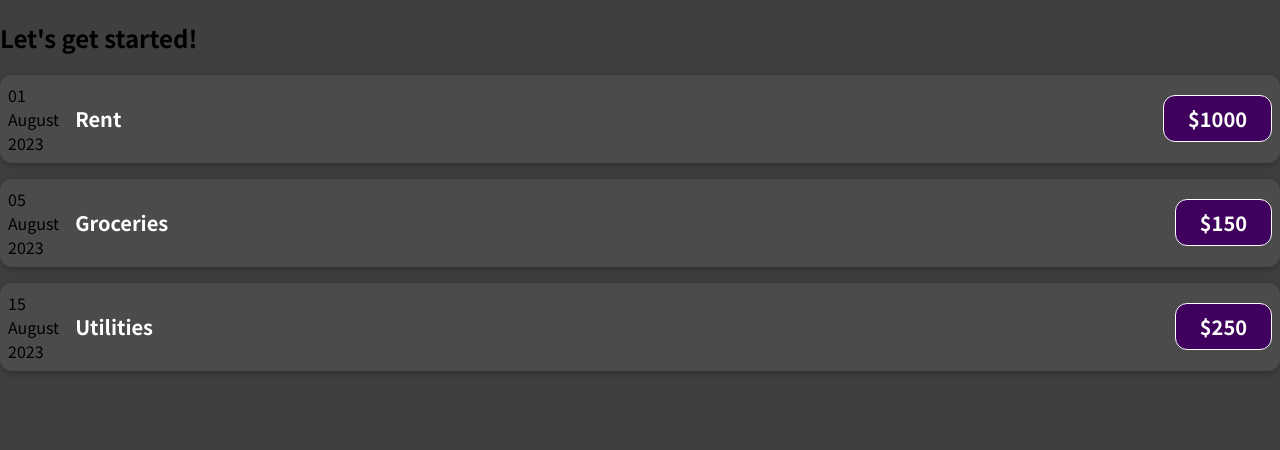
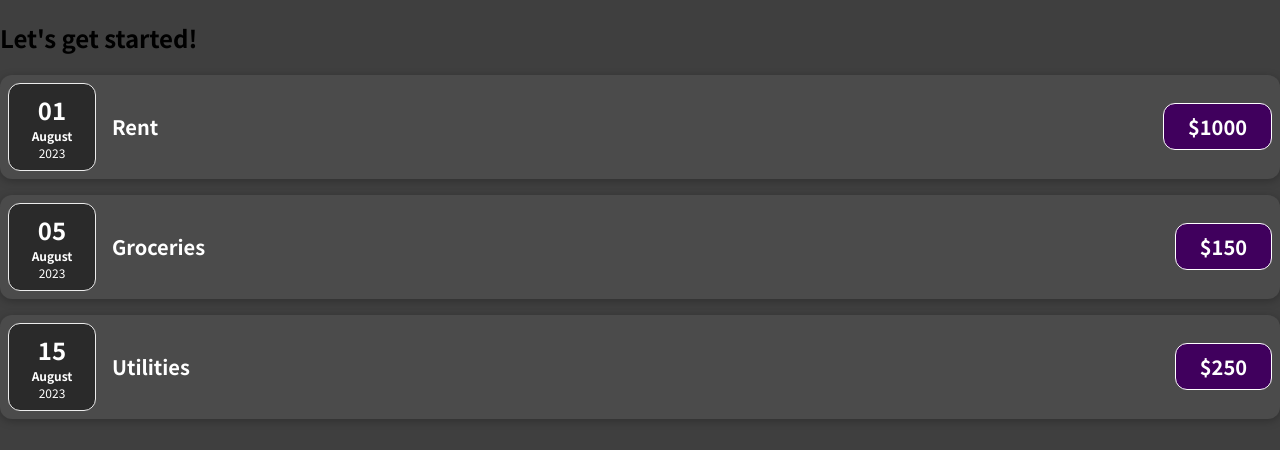
Before and after one commit to rizwan-zaheer-pikessoft/maxi-react, a JavaScript app: page / in a window 1280 px wide. Shown: the top 450 px of the page. Built offline with nearby package versions, Linux system fonts and the light colour scheme.

Commit message:
MAXI-51:expense date component

```diff
--- /dev/null
+++ b/src/components/ExpenseDate.css
@@ -0,0 +1,26 @@
+.expense-date {
+    display: flex;
+    flex-direction: column;
+    width: 5.5rem;
+    height: 5.5rem;
+    border: 1px solid #ececec;
+    background-color: #2a2a2a;
+    color: white;
+    border-radius: 12px;
+    align-items: center;
+    justify-content: center;
+}
+
+.expense-date__month {
+    font-size: 0.75rem;
+    font-weight: bold;
+}
+
+.expense-date__year {
+    font-size: 0.75rem;
+}
+
+.expense-date__day {
+    font-size: 1.5rem;
+    font-weight: bold;
+}
--- /dev/null
+++ b/src/components/ExpenseDate.js
@@ -0,0 +1,14 @@
+import './ExpenseDate.css'
+function ExpenseDate(props){
+    const month = new Date(props.date).toLocaleString('en-US',{month:'long'});
+    const day = new Date(props.date).toLocaleString('en-US',{day:'2-digit'});
+    const year = new Date(props.date).getFullYear();
+    return (
+        <div className="expense-date">
+            <div className="expense-date__day">{day}</div>
+            <div className="expense-date__month">{month}</div>
+            <div className="expense-date__year">{year}</div>
+        </div>
+    )
+}
+export default ExpenseDate;
--- a/src/components/ExpenseItem.js
+++ b/src/components/ExpenseItem.js
@@ -1,15 +1,9 @@
 import './ExpenseItem.css'
+import ExpenseDate from "./ExpenseDate";
 function ExpenseItem(props){
-    const month = new Date(props.date).toLocaleString('en-US',{month:'long'});
-    const day = new Date(props.date).toLocaleString('en-US',{day:'2-digit'});
-    const year = new Date(props.date).getFullYear();
     return (
         <div className="expense-item">
-            <div>
-                <div>{day}</div>
-                <div>{month}</div>
-                <div>{year}</div>
-            </div>
+            <ExpenseDate date={props.date}/>
             <div className="expense-item__description">
                 <h2>{props.title}</h2>
                 <div className="expense-item__price">${props.amount}</div>
```
